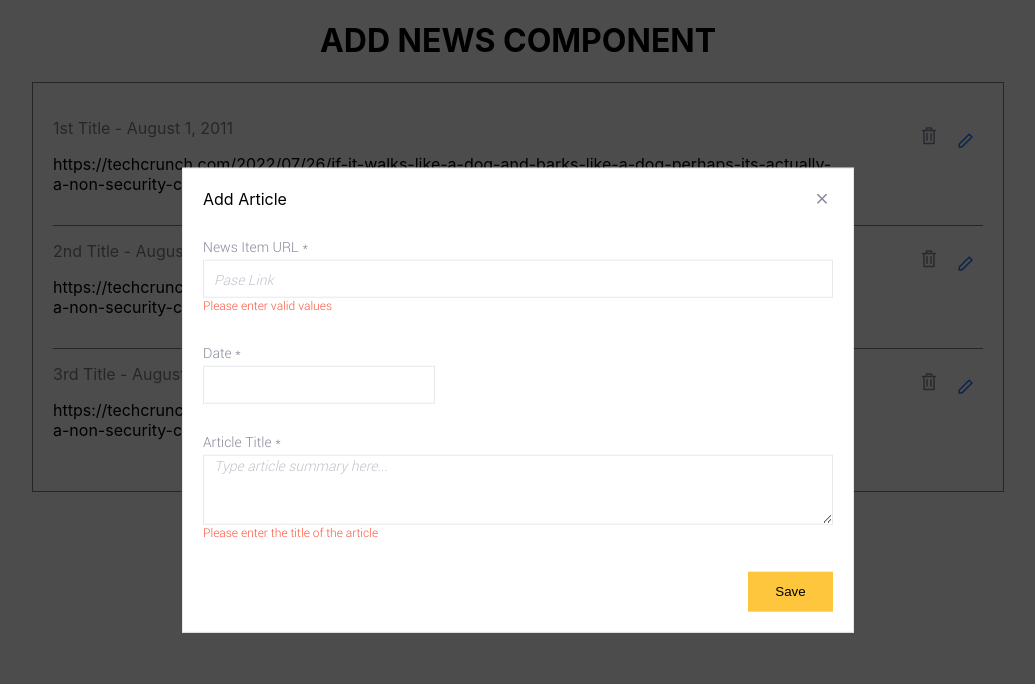
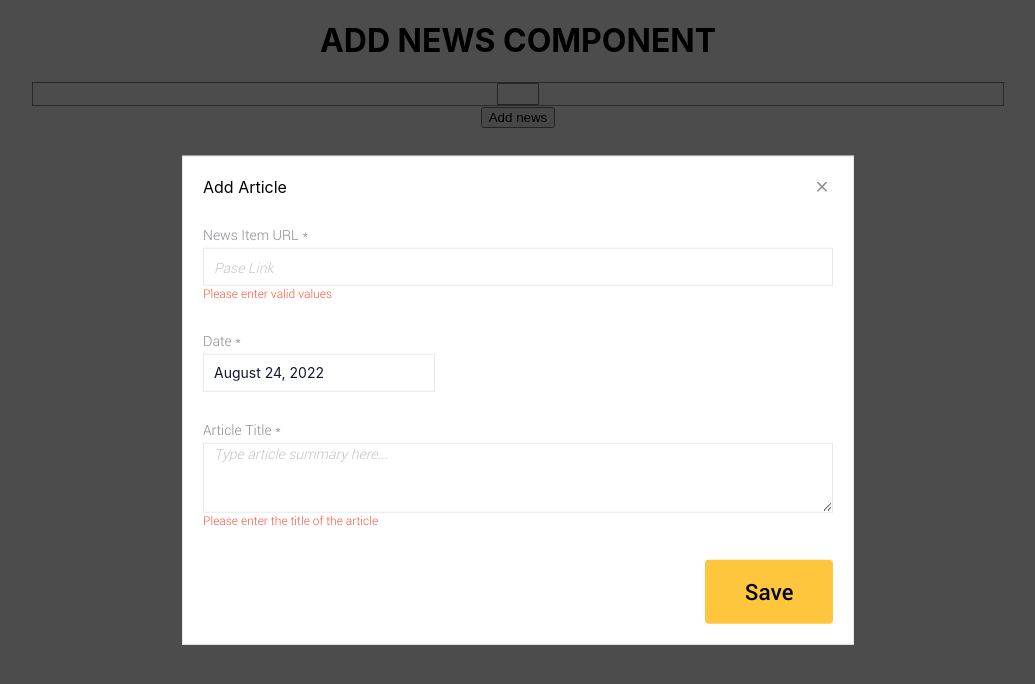
Before and after one commit to TsipiG/add-news, a React (Create React App) app in the folder news-popup/: page / in a window 1280 px wide. Both pictures are taken after a click on the button "Add news". Shown: the top 684 px of the page, without its empty margins (122-1157 px from the left). Built offline with nearby package versions, Linux system fonts and the light colour scheme.

Commit message:
adding itemsList slice

```diff
--- a/news-popup/src/App.scss.d.ts
+++ b/news-popup/src/App.scss.d.ts
@@ -1 +1,6 @@
 export const app: string;
+export const btnsWrap: string;
+export const newsList: string;
+export const newsTitle: string;
+export const newsWrap: string;
+export const reactDatepickerTriangle: string;
--- a/news-popup/src/App.tsx
+++ b/news-popup/src/App.tsx
@@ -1,73 +1,16 @@
+import "./App.scss";
+
 import React, { useState } from "react";
-import "./App.scss";
 import { Popup } from "./components/popup/Popup";
-import deleteIcon from "./assets/svg/delete-icon.svg";
-import editIcon from "./assets/svg/edit-icon.svg";
-import { itemsList } from "./components/itemsList/ItemsList.module.scss";
-// import { ItemsList } from "./components/itemsList/ItemsList";
-interface IKeys {
-  key1: string;
-  key2: string;
-}
-interface News {
-  id: number;
-  news_title: string;
-  news_date: string;
-  news_url: string;
-}
-
-const mockNews: News[] = [
-  {
-    id: 1,
-    news_title: "1st Title",
-    news_date: "August 1, 2011",
-    news_url:
-      "https://techcrunch.com/2022/07/26/if-it-walks-like-a-dog-and-barks-like-a-dog-perhaps-its-actually-a-non-security-crypto-digital-asset/",
-  },
-  {
-    id: 2,
-    news_title: "2nd Title",
-    news_date: "August 2, 2022",
-    news_url:
-      "https://techcrunch.com/2022/07/26/if-it-walks-like-a-dog-and-barks-like-a-dog-perhaps-its-actually-a-non-security-crypto-digital-asset/",
-  },
-  {
-    id: 3,
-    news_title: "3rd Title",
-    news_date: "August 3, 2033",
-    news_url:
-      "https://techcrunch.com/2022/07/26/if-it-walks-like-a-dog-and-barks-like-a-dog-perhaps-its-actually-a-non-security-crypto-digital-asset/",
-  },
-];
+import { ItemsList } from "./components/itemsList/ItemsList";
 
 function App() {
   const [isPopupOpen, setIsPopupOpen] = useState(false);
-  const [startDate, setStartDate] = useState(new Date());
-  const [newsList, setNewList] = useState(mockNews);
-
-
 
   return (
-    // <NewsProvider>
     <div className="App">
       <h1>ADD NEWS COMPONENT</h1>
-        {/* <ItemsList newsList={newsList} /> */}
-        <div className="news-list">
-          <ul style={{ textAlign: "left" }}>
-            {newsList.map((item, index) => (
-              <li key={index}>
-                <a href={item.news_url} className="news-wrap">
-                  <div className="news-title"><span>{item.news_title}</span> - <span>{item.news_date}</span></div>
-                  <p>{item.news_url}</p>
-                </a>
-                <div className="btns-wrap">
-                  <button className="delete-btn" onClick={()=>{alert("Delete")}}><img src={deleteIcon}/></button>
-                  <button className="edit-btn" onClick={()=> {alert("Edit")}}><img src={editIcon}/></button>
-                </div>
-              </li>
-            ))}
-          </ul>
-        </div>
+      <ItemsList />
       <div className="add-news-btn">
         <button onClick={() => setIsPopupOpen(true)}>Add news</button>
       </div>
@@ -75,7 +18,6 @@ function App() {
         <Popup isPopupOpen={isPopupOpen} setIsPopupOpen={setIsPopupOpen} />
       )}
     </div>
-    // </NewsProvider>
   );
 }
 export default App;
--- a/news-popup/src/components/itemsList/ItemsList.module.scss
+++ b/news-popup/src/components/itemsList/ItemsList.module.scss
@@ -3,8 +3,7 @@
 
 .itemsList{
     display: flex;
-    max width: 970px;
-    margin: a auto;
-    border: 1px solid var(--gray
-    )
+    max-width: 970px;
+    margin: 0 auto;
+    border: 1px solid var(--gray);
 }
--- a/news-popup/src/components/itemsList/ItemsList.tsx
+++ b/news-popup/src/components/itemsList/ItemsList.tsx
@@ -1,27 +1,51 @@
-import React, { useState } from "react";
+import React from "react";
+import { useDispatch, useSelector } from "react-redux";
 import styles from "./ItemsList.module.scss";
+import { State } from "../../store";
+import deleteIcon from "../../assets/svg/delete-icon.svg";
+import editIcon from "../../assets/svg/edit-icon.svg";
+import { deleteNewsItem } from "./itemsListSlice";
 
-interface Props {
-  newsList: [];
-}
-export const ItemsList = ({ newsList }: Props) => {
+export const ItemsList = () => {
+  const dispatch = useDispatch();
+  const itemsList = useSelector((state: State) => state.itemsList.items);
+
+  const deleteArticle = (id: number) => {
+    dispatch(deleteNewsItem({ id }));
+  };
+
   return (
     <div className={styles.itemsList}>
-      {/* <ul style={{ textAlign: "left" }}>
-        {newsList.map((item) => (
-          <li>
-            <h2>{item.news_title}</h2>
-            <p>{item.news_date}</p>
-            <p>{item.news_url}</p>
-            <button onClick={() => {alert("Delete"); }} >
-              Delete Item
-            </button>
-            <button onClick={() => {alert("Edit"); }} >
-              Edit Item
-            </button>
-          </li>
-        ))}
-      </ul> */}
+      <div className="news-list">
+        <ul style={{ textAlign: "left" }}>
+          {itemsList.map((item, index) => (
+            <li key={index}>
+              <a href={item.articleUrl} className="news-wrap">
+                <div className="news-title">
+                  <span>{item.title}</span> - <span>{item.date}</span>
+                </div>
+                <p>{item.articleUrl}</p>
+              </a>
+              <div className="btns-wrap">
+                <button
+                  className="delete-btn"
+                  onClick={() => deleteArticle(item.id)}
+                >
+                  <img src={deleteIcon} alt="delete icon" />
+                </button>
+                <button
+                  className="edit-btn"
+                  onClick={() => {
+                    alert("Edit");
+                  }}
+                >
+                  <img src={editIcon} alt="edit icon" />
+                </button>
+              </div>
+            </li>
+          ))}
+        </ul>
+      </div>
     </div>
   );
 };
--- /dev/null
+++ b/news-popup/src/components/itemsList/itemsListSlice.tsx
@@ -0,0 +1,35 @@
+import { createSlice, PayloadAction } from "@reduxjs/toolkit";
+
+interface NewsItem {
+  articleUrl: string;
+  title: string;
+  date: string;
+  id: number;
+}
+
+interface ItemsListState {
+  items: NewsItem[];
+}
+
+const intialState: ItemsListState = {
+  items: [],
+};
+
+export const itemsListSlice = createSlice({
+  name: "itemsList",
+  initialState: intialState,
+  reducers: {
+    addNewsItem(state, action: PayloadAction<Omit<NewsItem, "id">>) {
+      // INFO: id will be created in backend
+      // this is buggy
+      const id = state.items.length + 1;
+      const item = { ...action.payload, id };
+      state.items.push(item);
+    },
+    deleteNewsItem(state, action: PayloadAction<{ id: number }>) {
+      state.items = state.items.filter((item) => item.id !== action.payload.id);
+    },
+  },
+});
+
+export const { addNewsItem, deleteNewsItem } = itemsListSlice.actions;
--- a/news-popup/src/components/newsForm/NewsForm.module.scss.d.ts
+++ b/news-popup/src/components/newsForm/NewsForm.module.scss.d.ts
@@ -1,7 +1,5 @@
 export const btnsContainer: string;
-export const closeBtn: string;
 export const errorLabel: string;
 export const inputContainer: string;
 export const inputLabel: string;
 export const saveBtn: string;
-export const titlesWrap: string;
--- a/news-popup/src/components/newsForm/NewsForm.tsx
+++ b/news-popup/src/components/newsForm/NewsForm.tsx
@@ -1,17 +1,28 @@
-import React, { useState } from "react";
+import "react-datepicker/dist/react-datepicker.css";
+
+import React from "react";
 import { useSelector, useDispatch } from "react-redux";
-import {
-  State,
-  store,
-  updateArticleUrl,
-  updateDate,
-  updateTitle,
-} from "../../store";
+import { State } from "../../store";
+import { updateArticleUrl, updateDate, updateTitle } from "./newsFormSlice";
 import styles from "./NewsForm.module.scss";
 import DatePicker from "react-datepicker";
-import "react-datepicker/dist/react-datepicker.css";
 import { Button } from "../shared/button/button";
-import { ruTranslations } from "stream-chat-react";
+// import { ruTranslations } from "stream-chat-react";
+import { addNewsItem } from "../itemsList/itemsListSlice";
+
+// TODO:
+// to be able to edit article you need to create 3 components
+// 1. NewsForm (base component that hols html and accepts props)
+// 2. AddNewsForm (handles all logic needed to add news and passes needed propties to NewsForm)
+//    AddNewsForm will render NewsForm
+// 3. EditNewsForm (handles all logic needed to edit news and passes neede propties to NewsForm)
+//    EditNewsForm will render NewsForm
+
+//Tsipi
+//1. Input Validation
+//2. Datepicker only 5 last years.
+//3. API call to embedly - iframly
+//4. API call to our endpoint
 
 interface Props {
   setIsPopupOpen: any;
@@ -30,31 +41,55 @@ export const NewsForm = ({ setIsPopupOpen }: Props) => {
   const title = useSelector((state: State) => state.newsForm.title);
   const date = useSelector((state: State) => state.newsForm.date);
 
-  const handleSubmit: React.FormEventHandler<HTMLFormElement> = (event) => {
-    event.preventDefault();
-    alert(
-      JSON.stringify({
-        articleUrl,
-        date,
-        title,
-      })
-    );
+  // const handleSubmit: React.FormEventHandler<HTMLFormElement> = (event) => {
+  //   event.preventDefault();
+  //   if (articleUrl && date && title) {
+  //     dispatch(
+  //       addNewsItem({
+  //         articleUrl,
+  //         date,
+  //         title,
+  //       })
+  //     );
+  //   }
+  //   setIsPopupOpen(false);
+  // };
 
+  const handleSubmit = () => {
+    if (articleUrl && date && title) {
+      dispatch(
+        addNewsItem({
+          articleUrl,
+          date,
+          title,
+        })
+      );
+    }
     setIsPopupOpen(false);
   };
 
   const handleArticleUrlChange = (articleUrl: string) => {
     dispatch(updateArticleUrl({ articleUrl }));
   };
-  const handleDateChange = (date: Date) => {
+
+  const handleDateChange = (date: string) => {
     dispatch(updateDate({ date }));
   };
+
   const handleTitleChange = (title: string) => {
     dispatch(updateTitle({ title }));
   };
 
   return (
-    <form onSubmit={handleSubmit}>
+    // <form
+    //   onSubmit={handleSubmit}
+    // >
+    <form
+      onSubmit={(event) => {
+        event.preventDefault();
+        handleSubmit();
+      }}
+    >
       <div className={styles.inputContainer}>
         <div className={styles.inputLabel}>News Item URL *</div>
         <input
@@ -68,8 +103,8 @@ export const NewsForm = ({ setIsPopupOpen }: Props) => {
       <div className={styles.inputContainer}>
         <div className={styles.inputLabel}>Date *</div>
         <DatePicker
-          selected={date}
-          onChange={(date: Date) => handleDateChange(date)}
+          selected={date ? new Date(date) : new Date()}
+          onChange={(date: Date) => handleDateChange(date.toISOString())}
           dateFormat="MMMM d, yyyy"
           className="news-date"
         />
@@ -87,9 +122,12 @@ export const NewsForm = ({ setIsPopupOpen }: Props) => {
       </div>
       <div className={styles.inputContainer}></div>
       <div className={styles.btnsContainer}>
-        <button type="submit" className={styles.saveBtn}>
-          Save
-        </button>
+        <Button
+          text={"Save"}
+          onClick={() => {
+            handleSubmit();
+          }}
+        />
         {/* <Button text="SAVE" type="submit" onClick={handleSubmit}  /> */}
       </div>
     </form>
--- /dev/null
+++ b/news-popup/src/components/newsForm/newsFormSlice.ts
@@ -0,0 +1,31 @@
+import { createSlice, PayloadAction } from '@reduxjs/toolkit';
+
+//define the state type for our state
+interface NewsFormState {
+    title: string | null;
+    date: string | null;
+    articleUrl: string | null;
+}
+
+//assign State type to initial State
+const intialState:NewsFormState = { articleUrl: null, title: null, date: null }
+
+export const newsFormSlice = createSlice({
+    name: "newsForm",
+    initialState: intialState,
+    reducers: {
+        updateArticleUrl(state, action:PayloadAction<{articleUrl:string}>) {
+            state.articleUrl = action.payload.articleUrl
+        },
+        updateTitle(state, action:PayloadAction<{title:string}>) {
+            state.title = action.payload.title
+        },
+        updateDate(state, action:PayloadAction<{date:string}>) {
+            state.date = action.payload.date
+        }
+    }
+});
+
+//extract the actions which are the outputs of create slice the functions = reducers
+//Action Creators
+export const {updateArticleUrl, updateTitle, updateDate} = newsFormSlice.actions;
--- a/news-popup/src/store.ts
+++ b/news-popup/src/store.ts
@@ -1,38 +1,13 @@
-import { configureStore, createSlice, PayloadAction } from '@reduxjs/toolkit';
-
-//define the state type for our state
-interface NewsFormState {
-    title: string | null;
-    date: Date | null;
-    articleUrl: string | null;
-}
-
-//assign State type to initial State
-const intialState:NewsFormState = { articleUrl: null, title: null, date: null }
-
-const newsFormSlice = createSlice({
-    name: "newsForm",
-    initialState: intialState,
-    reducers: {
-        updateArticleUrl(state, action:PayloadAction<{articleUrl:string}>) {
-            state.articleUrl = action.payload.articleUrl
-        },
-        updateTitle(state, action:PayloadAction<{title:string}>) {
-            state.title = action.payload.title
-        },
-        updateDate(state, action:PayloadAction<{date:Date}>) {
-            state.date = action.payload.date
-        }
-    }
-});
-
-//extract the actions which are the outputs of create slice the functions = reducers
-//Action Creators
-export const {updateArticleUrl, updateTitle, updateDate} = newsFormSlice.actions;
+import { configureStore } from "@reduxjs/toolkit";
+import { newsFormSlice } from "./components/newsForm/newsFormSlice";
+import { itemsListSlice } from "./components/itemsList/itemsListSlice";
 
 //Connect/configure by connecting the slices reduces to the root reducer
 export const store = configureStore({
-    reducer: {newsForm: newsFormSlice.reducer}
+  reducer: {
+    newsForm: newsFormSlice.reducer,
+    itemsList: itemsListSlice.reducer,
+  },
 });
 
-export type State = ReturnType<typeof store.getState>
+export type State = ReturnType<typeof store.getState>;
```
Lines whose indentation alone changed are shown as unchanged.
